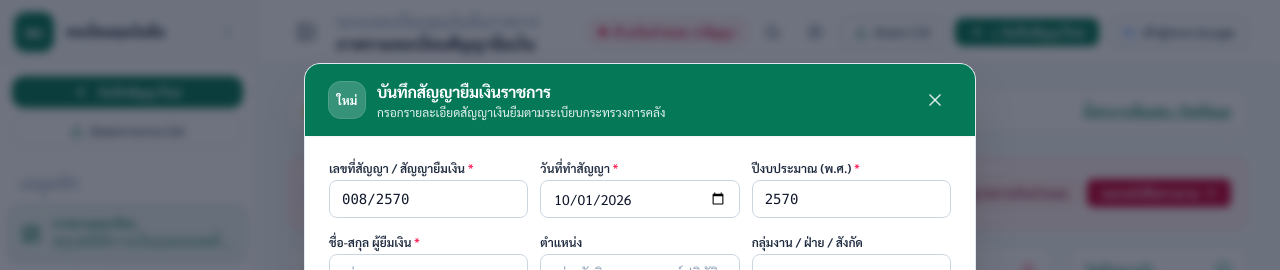
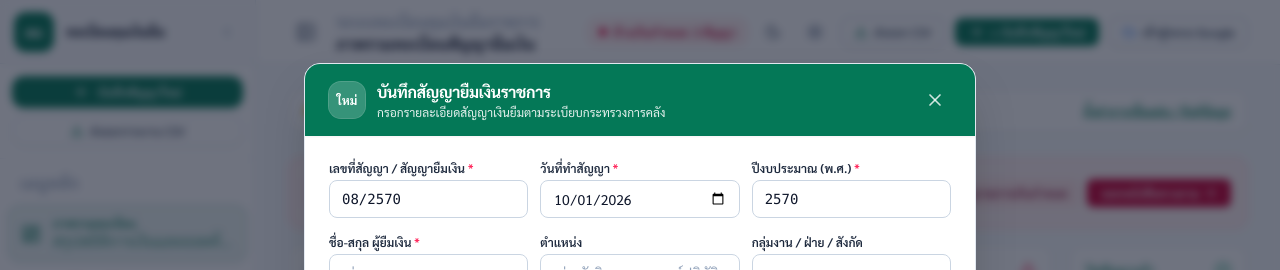
Before and after one commit to kbsrayong-collab/kbsryfun, a React (Vite) app: page / in a window 1280 px wide. Both pictures are taken after a click on the button "บันทึกสัญญาใหม่". Shown: the top 270 px of the page. Built offline with nearby package versions, Linux system fonts and the light colour scheme; no server answers; the database is empty.

Commit message:
Update AddEditContractModal.tsx

```diff
--- a/src/components/AddEditContractModal.tsx
+++ b/src/components/AddEditContractModal.tsx
@@ -57,7 +57,7 @@ export const AddEditContractModal: React.FC<AddEditContractModalProps> = ({
     } else {
       // Default new contract
       const today = new Date().toISOString().split('T')[0];
-      const nextNo = `${String(existingContractsCount + 1).padStart(3, '0')}/2570`;
+      const nextNo = `${String(existingContractsCount + 1).padStart(2, '0')}/2570`;
       setContractNo(nextNo);
       setContractDate(today);
       setBorrowerName('');
```
